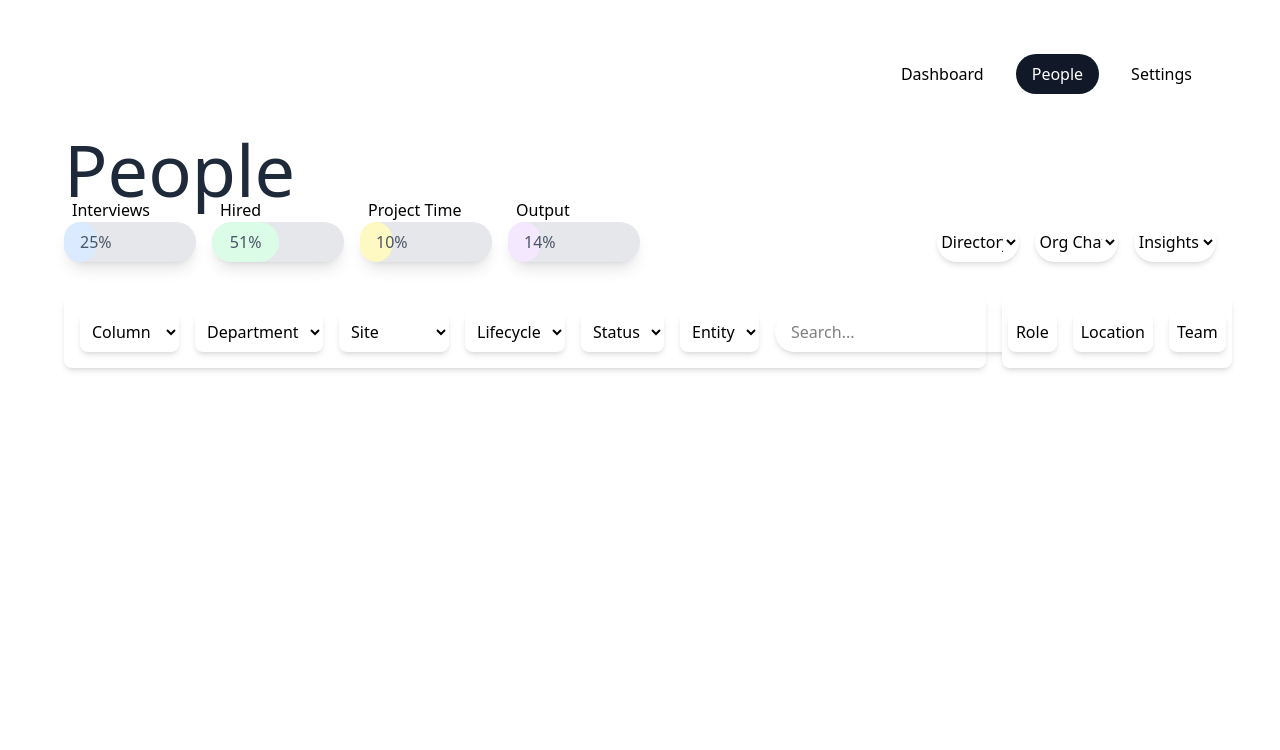
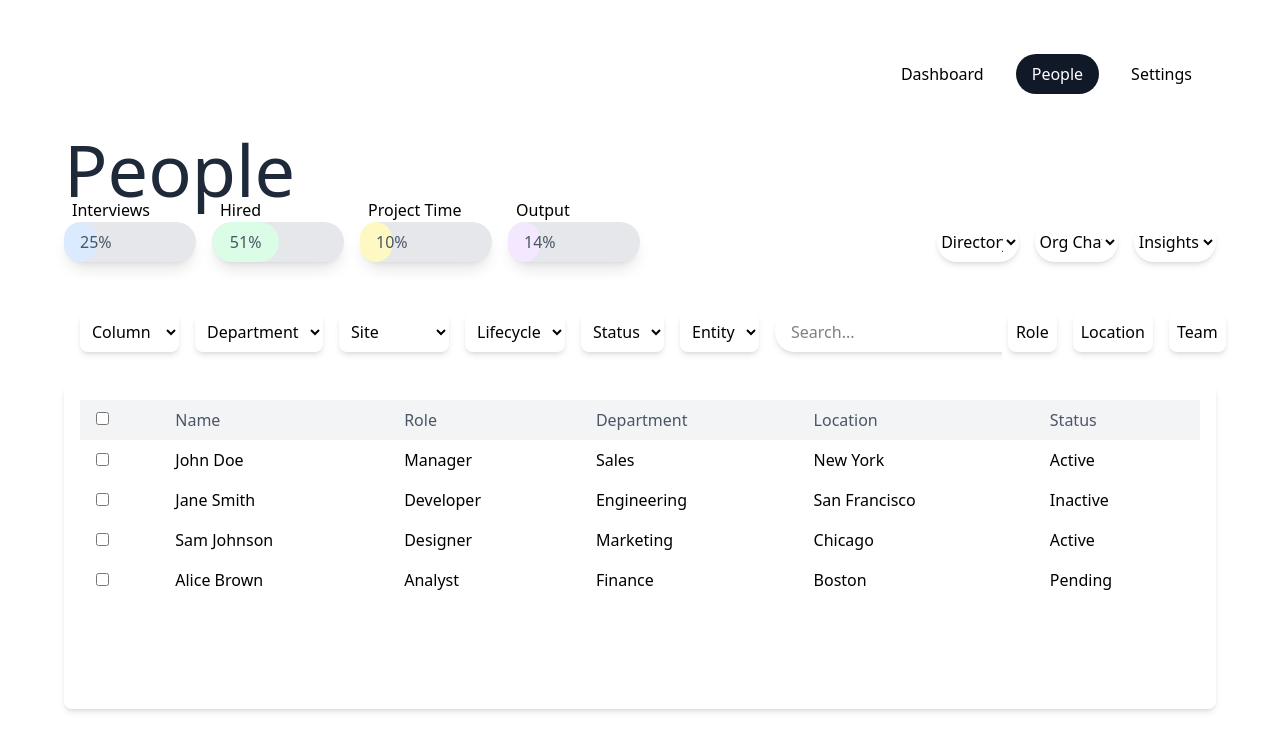
Before and after one commit to Local-Developer17/dashboard-app, a Vue app: page /people in a window 1280 px wide. Shown: the top 750 px of the page. Built offline with nearby package versions, Linux system fonts and the light colour scheme.

Commit message:
[feat] - PeopleTable Implementation

```diff
--- a/src/components/PeopleFilters.vue
+++ b/src/components/PeopleFilters.vue
@@ -1,6 +1,6 @@
 <template>
-    <div class="main flex flex-row gap-4 w-full py-4">
-        <div class="filter-left flex w-4/5 bg-white p-4 rounded-lg shadow-md gap-4">
+    <div class="filter-main flex flex-row gap-4 w-full py-4">
+        <div class="filter-left flex w-4/5 bg-white p-4 rounded-lg gap-4">
             <DropdownCombo v-for="filter in leftFilters" :key="filter.label" :label="filter.label"
                 :comboOptions="filter.options" :comboStyle="filterStyle" v-model="filter.value" />
             <div class="search-con flex items-center">
@@ -11,7 +11,7 @@
                 </button>
             </div>
         </div>
-        <div class="filter-right flex gap-4 justify-center w-1/5 bg-white p-4 rounded-lg shadow-md">
+        <div class="filter-right flex gap-4 justify-center w-1/5 bg-white p-4 rounded-lg">
             <div class="action-btn flex" v-for="action in actionButtons">
                 <button :class="buttonStyle">
                     {{ action.label }}
--- a/src/components/PeopleTable.vue
+++ b/src/components/PeopleTable.vue
@@ -1,4 +1,80 @@
 <template>
+    <div class="people-table w-full h-2/4 bg-white rounded-lg shadow-md p-4">
+        <table class="w-full table-auto">
+            <thead>
+                <tr class="bg-gray-100">
+                    <th class="flex items-center px-4 py-3">
+                        <input type="checkbox" @click="onClick" />
+                    </th>
+                    <th v-for="header in tableHeaders" :key="header.key"
+                        class="px-4 py-2 text-left font-medium text-gray-600">
+                        {{ header.label }}
+                    </th>
+                </tr>
+            </thead>
+            <tbody>
+                <tr v-for="row in tableRows" :key="row.name" class="hover:bg-gray-50">
+                    <td class="px-4 py-2">
+                        <input type="checkbox" v-model="row.checked" />
+                    </td>
+                    <td class="px-4 py-2">{{ row.name }}</td>
+                    <td class="px-4 py-2">{{ row.role }}</td>
+                    <td class="px-4 py-2">{{ row.department }}</td>
+                    <td class="px-4 py-2">{{ row.location }}</td>
+                    <td class="px-4 py-2">{{ row.status }}</td>
+                </tr>
+            </tbody>
+        </table>
+    </div>
+</template>
+<script setup>
+import { reactive } from 'vue'
+const tableHeaders = reactive([
+    { label: 'Name', key: 'name' },
+    { label: 'Role', key: 'role' },
+    { label: 'Department', key: 'department' },
+    { label: 'Location', key: 'location' },
+    { label: 'Status', key: 'status' },
+])
+const tableRows = reactive([
+    {
+        name: 'John Doe',
+        role: 'Manager',
+        department: 'Sales',
+        location: 'New York',
+        status: 'Active',
+        checked: false,
+    },
+    {
+        name: 'Jane Smith',
+        role: 'Developer',
+        department: 'Engineering',
+        location: 'San Francisco',
+        status: 'Inactive',
+        checked: false,
+    },
+    {
+        name: 'Sam Johnson',
+        role: 'Designer',
+        department: 'Marketing',
+        location: 'Chicago',
+        status: 'Active',
+        checked: false,
+    },
+    {
+        name: 'Alice Brown',
+        role: 'Analyst',
+        department: 'Finance',
+        location: 'Boston',
+        status: 'Pending',
+        checked: false,
+    },
+])
 
-</template>
-<script setup></script>
+const onClick = (event) => {
+    const isChecked = event.target.checked
+    tableRows.forEach((row) => {
+        row.checked = isChecked
+    })
+}
+</script>
--- a/src/components/ProgressBar.vue
+++ b/src/components/ProgressBar.vue
@@ -20,7 +20,6 @@ const props = defineProps({
     },
     listItemsStyle: {
         type: Array,
-        required: true,
         default: [
             'items-center',
             'text-left',
--- a/src/views/PeoplePage.vue
+++ b/src/views/PeoplePage.vue
@@ -1,8 +1,10 @@
 <template>
   <PeopleHeader />
   <PeopleFilters />
+  <PeopleTable />
 </template>
 <script setup>
-import PeopleHeader from "@/components/PeopleHeader.vue";
-import PeopleFilters from "@/components/PeopleFilters.vue";
+import PeopleHeader from '@/components/PeopleHeader.vue'
+import PeopleFilters from '@/components/PeopleFilters.vue'
+import PeopleTable from '@/components/PeopleTable.vue'
 </script>
```
